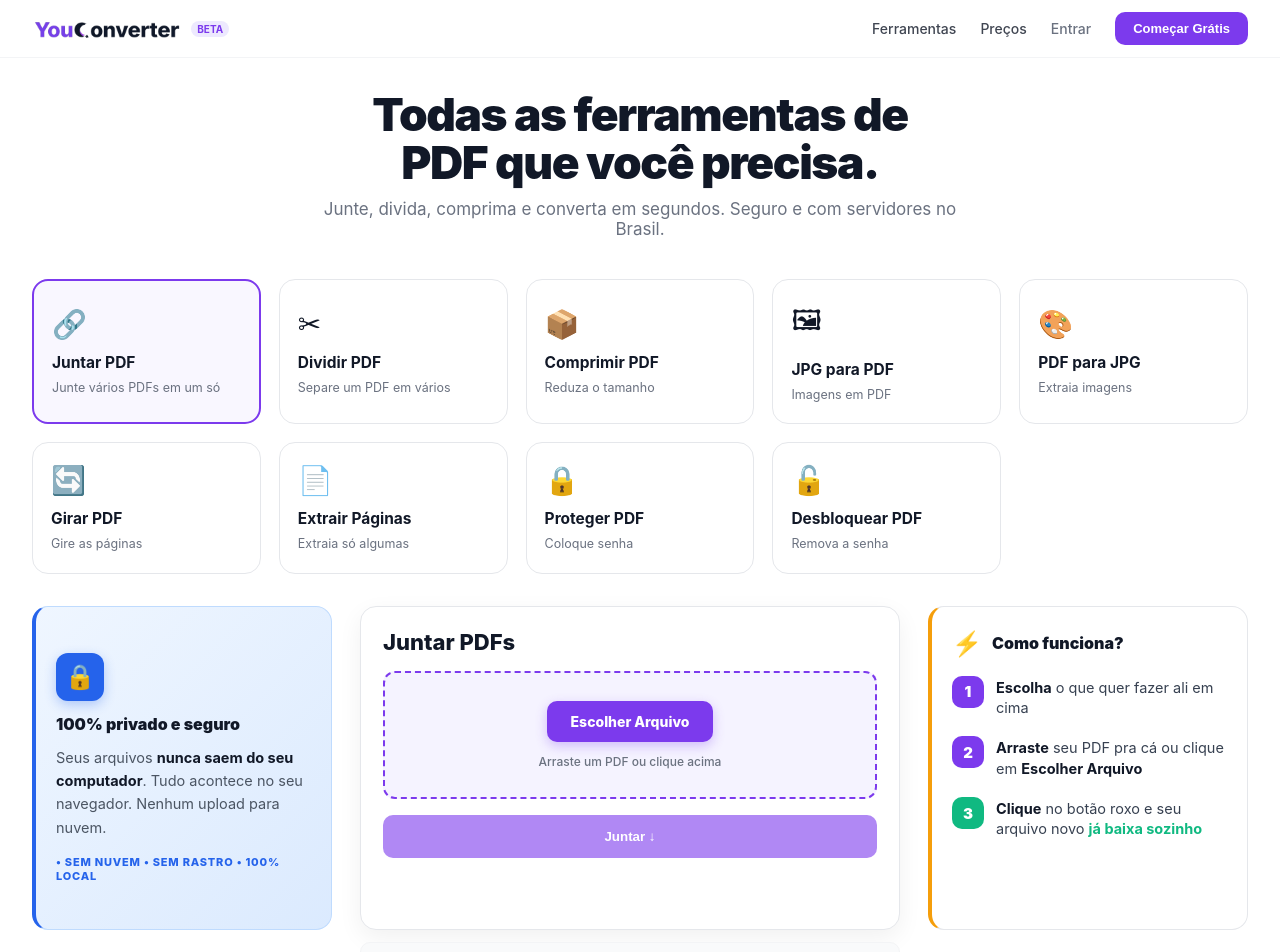
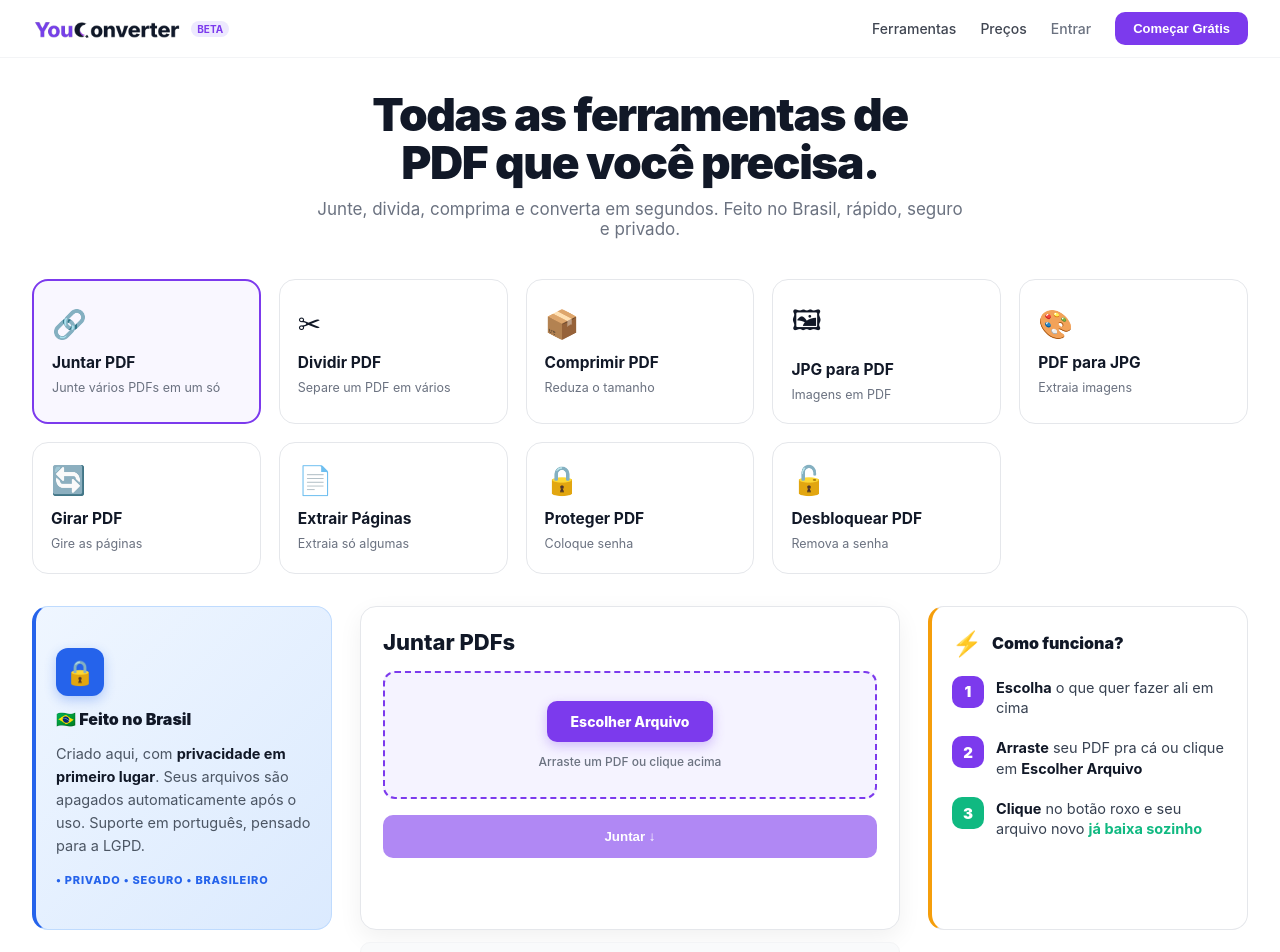
Before and after one commit to leofonsecadasilveira-boop/youconverter, a React (Vite) app in the folder frontend/: page / in a window 1280 px wide. Shown: the top 952 px of the page. Built offline with nearby package versions, Linux system fonts and the light colour scheme.

Commit message:
feat: copy BR enxuta - privado seguro brasileiro

```diff
--- a/frontend/src/App.jsx
+++ b/frontend/src/App.jsx
@@ -69,7 +69,7 @@ export default function App() {
             Todas as ferramentas de PDF que você precisa.
           </h1>
           <p style={{color: isDark? '#a1a1aa' : '#6b7280', fontSize:'17px', marginTop:'12px', maxWidth:'650px', margin:'12px auto 0'}}>
-            Junte, divida, comprima e converta em segundos. Seguro e com servidores no Brasil.
+            Junte, divida, comprima e converta em segundos. Feito no Brasil, rápido, seguro e privado.
           </p>
         </div>
 
@@ -101,8 +101,10 @@ export default function App() {
           ))}
         </div>
 
+        {/* ÁREA COM INSTRUÇÕES LATERAIS DESTACADAS */}
         <div className="action-area-wrapper" style={{display:'grid', gridTemplateColumns:'300px 1fr 320px', gap:'28px', marginTop:'32px', alignItems:'stretch'}}>
 
+          {/* ESQUERDA - DESTAQUE */}
           <div className="side-info" style={{display:'flex'}}>
             <div style={{
               background: isDark? 'linear-gradient(135deg, #1e1e1e 0%, #162030 100%)' : 'linear-gradient(135deg, #eff6ff 0%, #dbeafe 100%)',
@@ -116,14 +118,15 @@ export default function App() {
               justifyContent:'center'
             }}>
               <div style={{width:'48px', height:'48px', borderRadius:'12px', background:'#2563eb', display:'flex', alignItems:'center', justifyContent:'center', fontSize:'24px', marginBottom:'14px', boxShadow:'0 4px 12px rgba(37,99,235,0.3)'}}>🔒</div>
-              <div style={{fontSize:'16px', fontWeight:'900', marginBottom:'12px', lineHeight:'1.2', color: isDark? 'white' : '#111827'}}>100% privado e seguro</div>
+              <div style={{fontSize:'16px', fontWeight:'900', marginBottom:'12px', lineHeight:'1.2', color: isDark? 'white' : '#111827'}}>🇧🇷 Feito no Brasil</div>
               <div style={{fontSize:'14.5px', color: isDark? '#d4d4d8' : '#4b5563', lineHeight:'1.6'}}>
-                Seus arquivos <b style={{color: isDark? 'white' : '#111827'}}>nunca saem do seu computador</b>. Tudo acontece no seu navegador. Nenhum upload para nuvem.
+                Criado aqui, com <b style={{color: isDark? 'white' : '#111827'}}>privacidade em primeiro lugar</b>. Seus arquivos são apagados automaticamente após o uso. Suporte em português, pensado para a LGPD.
               </div>
-              <div style={{marginTop:'16px', fontSize:'11px', fontWeight:'800', letterSpacing:'0.8px', textTransform:'uppercase', color:'#2563eb'}}>• SEM NUVEM • SEM RASTRO • 100% LOCAL</div>
+              <div style={{marginTop:'16px', fontSize:'11px', fontWeight:'800', letterSpacing:'0.8px', textTransform:'uppercase', color:'#2563eb'}}>• PRIVADO • SEGURO • BRASILEIRO</div>
             </div>
           </div>
 
+          {/* CENTRO - FERRAMENTA */}
           <div>
             <div style={{background: isDark? '#1f1f1f' : 'white', border: isDark? '1px solid #27272a' : '1px solid #e5e7eb', borderRadius:'16px', padding:'22px', boxShadow: isDark? '0 8px 24px rgba(0,0,0,0.3)' : '0 8px 24px rgba(0,0,0,0.06)', height:'100%', display:'flex', flexDirection:'column'}}>
               <div style={{flex:1}}>
@@ -136,6 +139,7 @@ export default function App() {
             </div>
           </div>
 
+          {/* DIREITA - PASSO A PASSO DESTACADO */}
           <div className="side-info" style={{display:'flex'}}>
             <div style={{
               background: isDark? '#1e1e1e' : 'white',
@@ -177,13 +181,13 @@ export default function App() {
       </footer>
 
       <style>{`
-      .tool-card:hover { transform: translateY(-2px); box-shadow: 0 6px 18px rgba(124,58,237,0.12); }
+       .tool-card:hover { transform: translateY(-2px); box-shadow: 0 6px 18px rgba(124,58,237,0.12); }
         @media (max-width: 1200px) {
-        .action-area-wrapper { grid-template-columns: 1fr!important; }
-        .side-info { display: none!important; }
+         .action-area-wrapper { grid-template-columns: 1fr !important; }
+         .side-info { display: none !important; }
         }
         @media (max-width: 768px) {
-        .hide-mobile { display: none!important; }
+         .hide-mobile { display: none!important; }
         }
       `}</style>
     </div>
```
